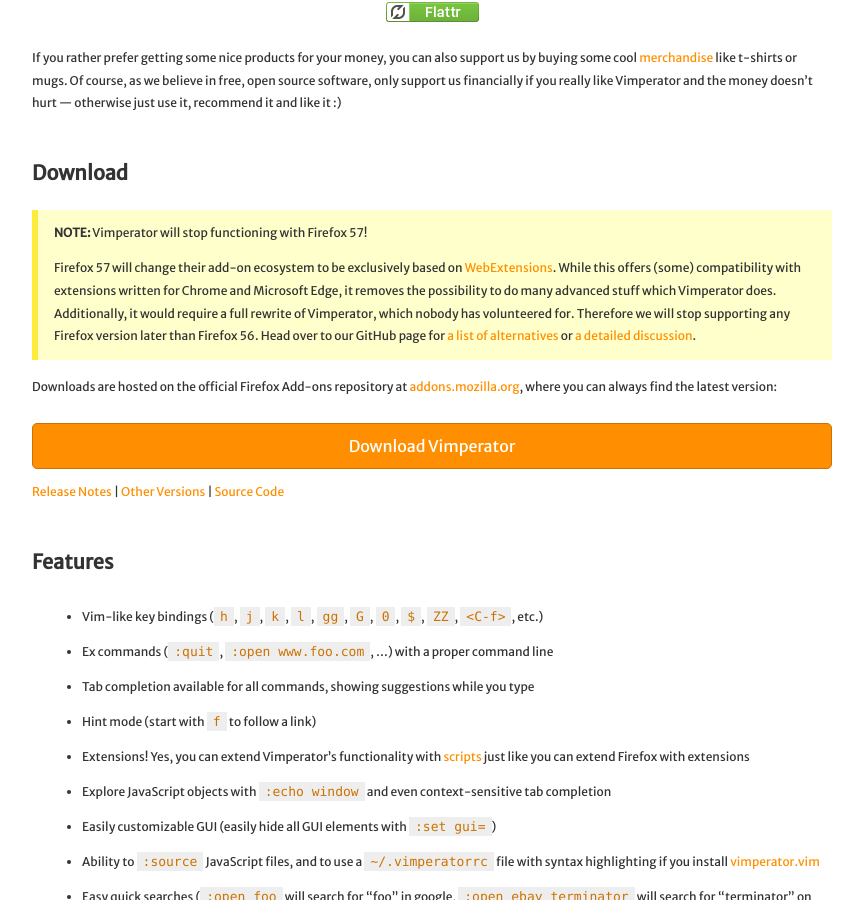
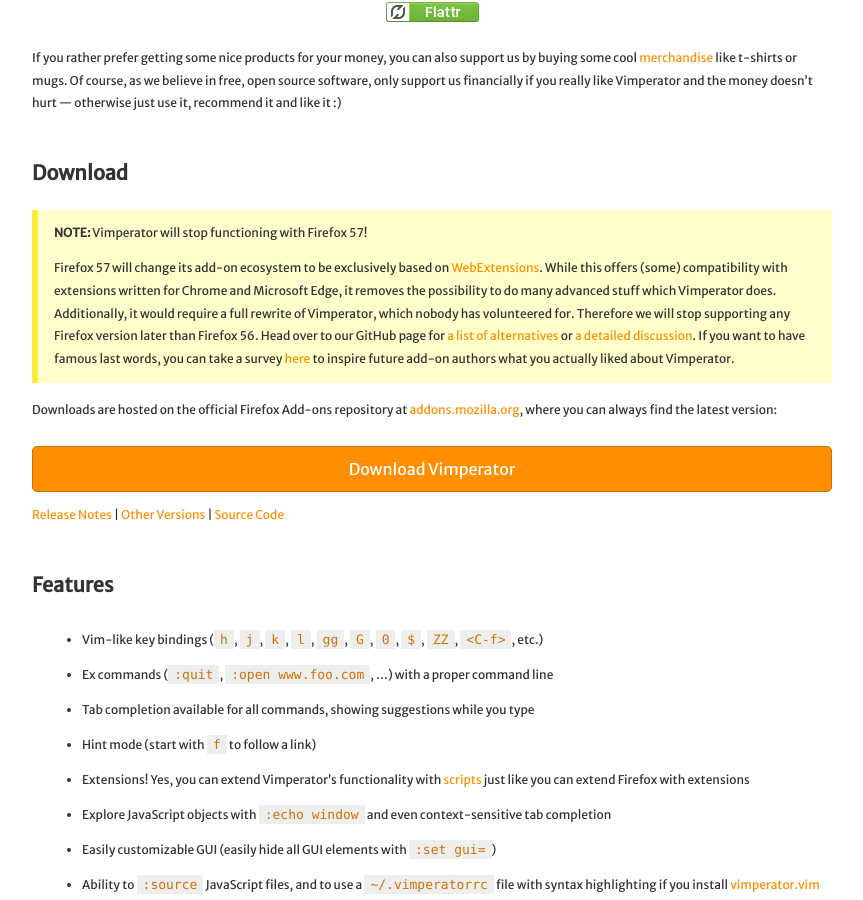
Before and after one commit to vimperator/vimperator.github.io, a Jekyll site: the page built from vimperator.md, in a window 1280 px wide and 900 px high, scrolled down 929 px. Shown: the whole window, without its empty margins (208-1071 px from the left). Built offline with Jekyll 4.4.1, drawn with Linux system fonts in a browser that asks for light colours; our own code applies the rules of GitHub Pages for plain Markdown files.

Commit message:
Fix some links and add link to survey

```diff
--- a/vimperator.md
+++ b/vimperator.md
@@ -60,7 +60,7 @@ hurt — otherwise just use it, recommend it and like it :)
 <b>NOTE:</b> Vimperator will stop functioning with Firefox 57!
 </p>
 <p>
-Firefox 57 will change their add-on ecosystem to be exclusively based on <a
+Firefox 57 will change its add-on ecosystem to be exclusively based on <a
 href="https://blog.mozilla.org/addons/2016/11/23/add-ons-in-2017/">WebExtensions</a>.
 While this offers (some) compatibility with extensions written for Chrome and
 Microsoft Edge, it removes the possibility to do many advanced stuff which
@@ -71,12 +71,15 @@ href="https://github.com/vimperator/vimperator-labs#end-of-life-and-alternatives
 list of alternatives</a> or <a
 href="https://github.com/vimperator/vimperator-labs/issues/705">a detailed
 discussion</a>.
+If you want to have famous last words, you can take a survey <a
+href="https://docs.google.com/forms/d/e/1FAIpQLSfTvWhTWbWAWpbbeoVM_RkDEQV6dqp4YL9Gt77gNkQHN4pTZA/formResponse">here</a>
+to inspire future add-on authors what you actually liked about Vimperator.
 </p>
 </div>
 
 
 Downloads are hosted on the official Firefox Add-ons repository at
-[addons.mozilla.org](httpis://addons.mozilla.org/),
+[addons.mozilla.org](https://addons.mozilla.org/en-US/firefox/addon/vimperator/),
 where you can always find the latest version:
 
 {% include button.html name="Download Vimperator" link=site.data.links.download %}
```
